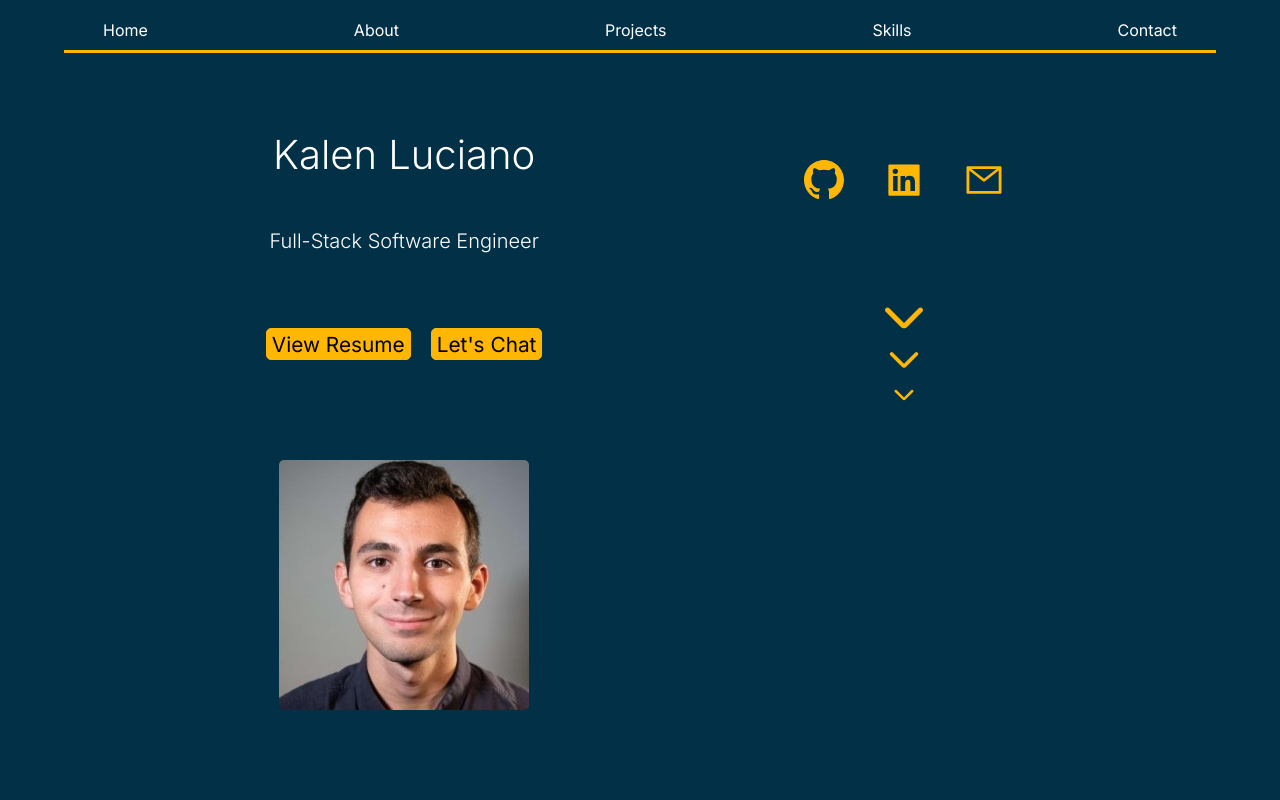
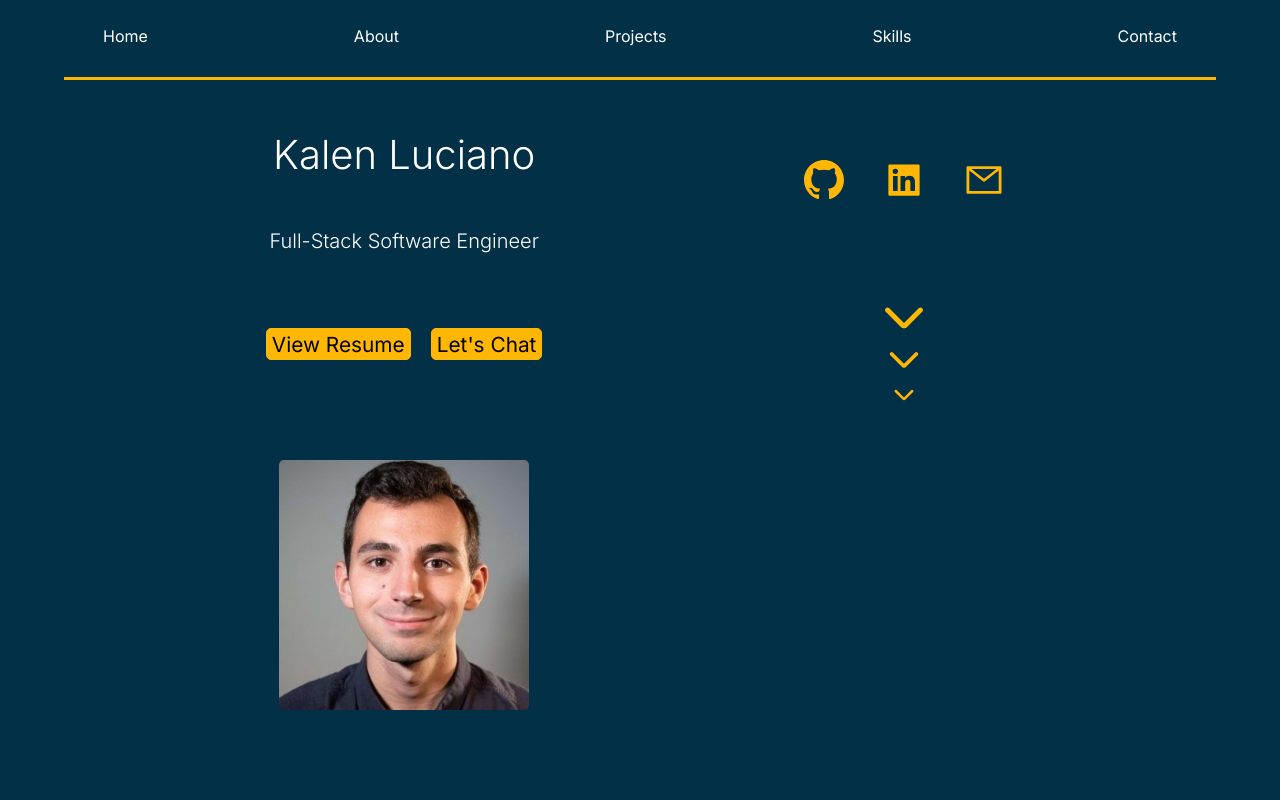
Before and after one commit to kalenluciano/kalenluciano.github.io, a React (Create React App) app: page / in a window 1280 px wide. Shown: the top 800 px of the page. Built offline with nearby package versions, Linux system fonts and the light colour scheme.

Commit message:
Adjusted the nav bar line

```diff
--- a/src/App.js
+++ b/src/App.js
@@ -1,5 +1,6 @@
 import './index.css';
 import './App.css';
+import './styles/NavBar.css';
 import NavBar from './components/NavBar';
 import Landing from './components/Landing';
 import About from './components/About';
@@ -13,6 +14,7 @@ function App() {
 		<div className="app-container">
 			<header>
 				<NavBar />
+				<div className="nav-bar-line"></div>
 			</header>
 			<main>
 				<Landing />
--- a/src/components/NavBar.jsx
+++ b/src/components/NavBar.jsx
@@ -10,7 +10,6 @@ const NavBar = () => {
                 <a href="#skills">Skills</a>
                 <a href="#contact">Contact</a>
             </nav>
-            <div className='nav-bar-line'></div>
         </section>
     )
 }
--- a/src/styles/NavBar.css
+++ b/src/styles/NavBar.css
@@ -9,7 +9,8 @@ header {
 nav {
     display: flex;
     justify-content: space-around;
-    padding: 20px 0 10px 0;
+    height: 9vh;
+    align-items: center;
 }
 
 nav a {
@@ -19,5 +20,8 @@ nav a {
 
 .nav-bar-line {
     border-bottom: 3px #FFB703 solid;
+    width: 90vw;
     margin: 0 5%;
+    position: absolute;
+    bottom: 0;
 }
```
